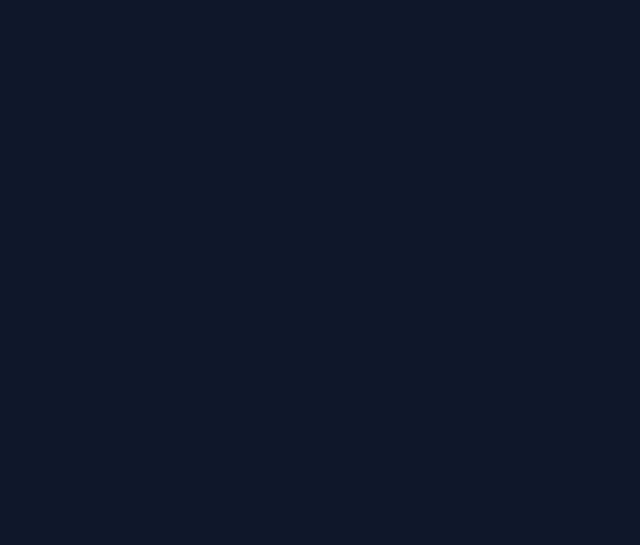
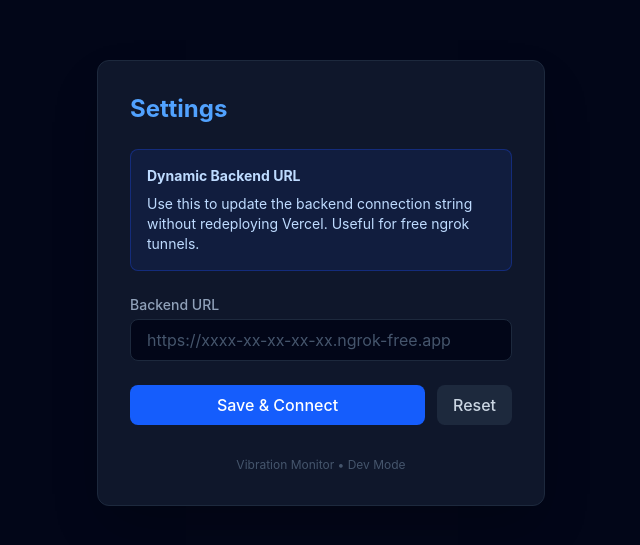
Before and after one commit to dev-calypsion/vibration, a Next.js app in the folder apps/frontend/: page /vibrationmodule/settings in a window 1280 px wide. Shown: the part 117-662 px from the top of the page, without its empty margins (319-959 px from the left). Built offline with nearby package versions, Linux system fonts and the light colour scheme.

Commit message:
fix login

```diff
--- a/apps/frontend/app/settings/page.tsx
+++ b/apps/frontend/app/settings/page.tsx
@@ -7,7 +7,6 @@ export default function SettingsPage() {
   const [backendUrl, setBackendUrl] = useState('');
   const [status, setStatus] = useState('');
   const router = useRouter();
-  return null;
 
   useEffect(() => {
     // Read existing cookie
@@ -59,7 +58,7 @@ export default function SettingsPage() {
   return (
     <div className="min-h-screen bg-slate-950 text-white flex items-center justify-center p-4">
       <div className="w-full max-w-md bg-slate-900 p-8 rounded-xl border border-slate-800 shadow-2xl">
-        <h1 className="text-2xl font-bold mb-6 text-blue-400">Developer Settings</h1>
+        <h1 className="text-2xl font-bold mb-6 text-blue-400">Settings</h1>
 
         <div className="mb-6 p-4 bg-blue-900/20 border border-blue-800/50 rounded-lg text-sm text-blue-200">
           <p className="mb-2"><strong>Dynamic Backend URL</strong></p>
```
